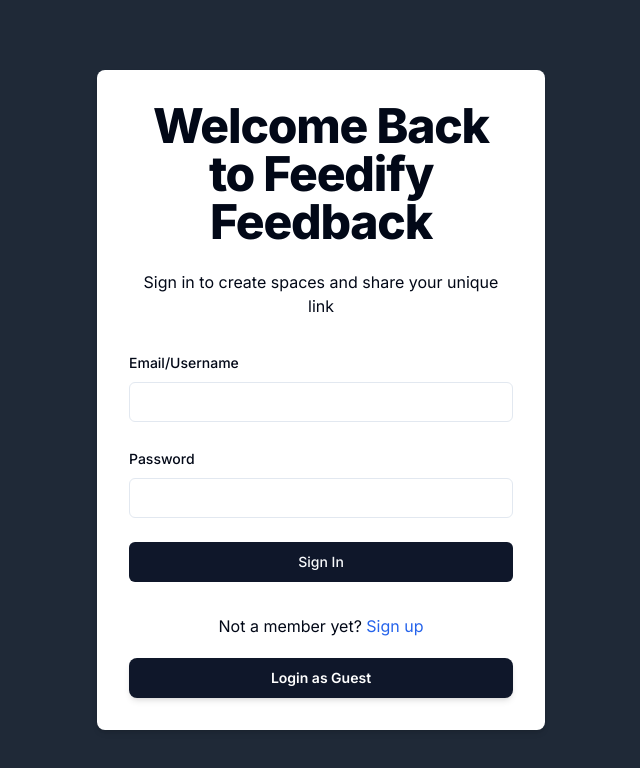
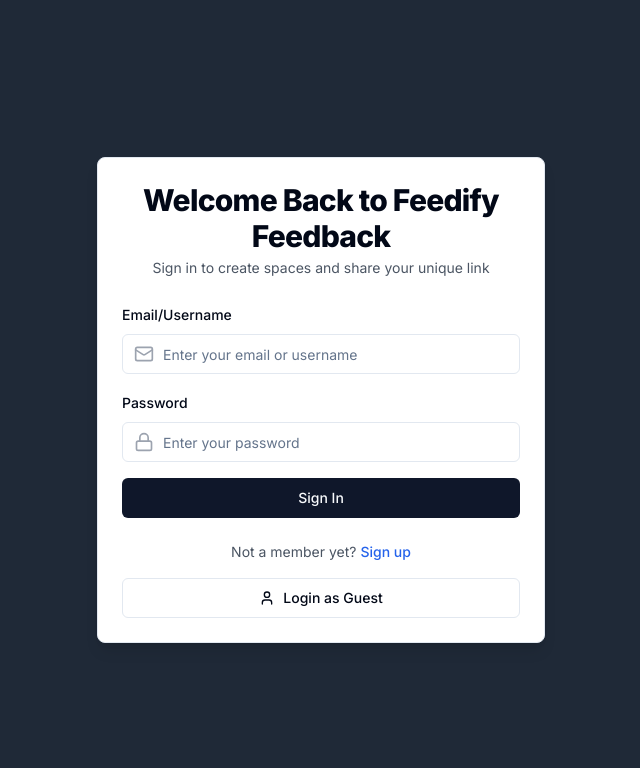
Before and after one commit to imdinnesh/Feedify, a Next.js app: page /sign-in in a window 1280 px wide. Shown: the top 768 px of the page, without its empty margins (319-959 px from the left). Built offline with nearby package versions, Linux system fonts and the light colour scheme.

Commit message:
sign in updated

```diff
--- a/src/app/(auth)/sign-in/page.jsx
+++ b/src/app/(auth)/sign-in/page.jsx
@@ -1,120 +1,125 @@
-'use client';
+"use client"
 
-import { zodResolver } from '@hookform/resolvers/zod';
-import { useForm } from 'react-hook-form';
-import { signIn } from 'next-auth/react';
-import {
-    Form,
-    FormField,
-    FormItem,
-    FormLabel,
-    FormMessage,
-} from '@/components/ui/form';
-import { Button } from '@/components/ui/button';
-import { Input } from '@/components/ui/input';
-import Link from 'next/link';
-import { useRouter } from 'next/navigation';
-import { useToast } from '@/components/ui/use-toast';
-import { signInSchema } from '@/schemes/signInSchema';
-import { Loader2 } from 'lucide-react';
-import { useState } from 'react';
+import { useState } from "react"
+import { useForm } from "react-hook-form"
+import { zodResolver } from "@hookform/resolvers/zod"
+import { signIn } from "next-auth/react"
+import { useRouter } from "next/navigation"
+import Link from "next/link"
+import { Loader2, Mail, Lock, User } from "lucide-react"
+import { motion } from "framer-motion"
+
+import { Button } from "@/components/ui/button"
+import { Form, FormControl, FormField, FormItem, FormLabel, FormMessage } from "@/components/ui/form"
+import { Input } from "@/components/ui/input"
+import { useToast } from "@/components/ui/use-toast"
+import { Card, CardContent, CardFooter, CardHeader, CardTitle } from "@/components/ui/card"
+import { signInSchema } from "@/schemes/signInSchema"
 
 export default function SignInForm() {
-
-    const [isLoading, setIsLoading] = useState(false);
-
-
-    const router = useRouter();
+    const [isLoading, setIsLoading] = useState(false)
+    const router = useRouter()
+    const { toast } = useToast()
 
     const form = useForm({
         resolver: zodResolver(signInSchema),
         defaultValues: {
-            identifier: '',
-            password: '',
+            identifier: "",
+            password: "",
         },
-    });
+    })
 
-    const { toast } = useToast();
     const onSubmit = async (data) => {
         setIsLoading(true)
-        const result = await signIn('credentials', {
+        const result = await signIn("credentials", {
             redirect: false,
             identifier: data.identifier,
             password: data.password,
-        });
+        })
 
         if (result?.error) {
             setIsLoading(false)
-            if (result.error === 'CredentialsSignin') {
+            if (result.error === "CredentialsSignin") {
                 toast({
-                    title: 'Login Failed',
-                    description: 'Incorrect username or password',
-                    variant: 'destructive',
-                });
+                    title: "Login Failed",
+                    description: "Incorrect username or password",
+                    variant: "destructive",
+                })
             } else {
                 toast({
-                    title: 'Error',
+                    title: "Error",
                     description: result.error,
-                    variant: 'destructive',
-                });
+                    variant: "destructive",
+                })
             }
         }
 
         if (result?.url) {
-            setIsLoading(true);
-            router.replace('/dashboard');
+            setIsLoading(true)
+            router.replace("/dashboard")
         }
-    };
+    }
 
     const handleGuest = async () => {
-        setIsLoading(true);
-        const result = await signIn('credentials', {
+        setIsLoading(true)
+        const result = await signIn("credentials", {
             redirect: false,
-            identifier: 'guest',
-            password: '123456',
-        });
+            identifier: "guest",
+            password: "123456",
+        })
 
         if (result?.error) {
-            setIsLoading(false);
-            if (result.error === 'CredentialsSignin') {
+            setIsLoading(false)
+            if (result.error === "CredentialsSignin") {
                 toast({
-                    title: 'Login Failed',
-                    description: 'Incorrect username or password',
-                    variant: 'destructive',
-                });
+                    title: "Login Failed",
+                    description: "Incorrect username or password",
+                    variant: "destructive",
+                })
             } else {
                 toast({
-                    title: 'Error',
+                    title: "Error",
                     description: result.error,
-                    variant: 'destructive',
-                });
+                    variant: "destructive",
+                })
             }
         }
         if (result?.url) {
-            setIsLoading(true);
-            router.replace('/dashboard');
+            setIsLoading(true)
+            router.replace("/dashboard")
+        }
     }
 
-    };
-
     return (
-        <div className="flex justify-center items-center min-h-screen bg-gray-800">
-            <div className="w-full max-w-md p-8 space-y-8 bg-white rounded-lg shadow-md">
-                <div className="text-center">
-                    <h1 className="text-4xl font-extrabold tracking-tight lg:text-5xl mb-6">
+        <div className="flex justify-center items-center min-h-screen bg-gray-800 p-4">
+            <motion.div
+                initial={{ opacity: 0, y: -20 }}
+                animate={{ opacity: 1, y: 0 }}
+                transition={{ duration: 0.5 }}
+                className="w-full max-w-md"
+            >
+                <Card className="shadow-lg">
+                    <CardHeader className="space-y-1">
+                        <CardTitle className="text-3xl font-extrabold tracking-tight text-center">
                             Welcome Back to Feedify Feedback
-                    </h1>
-                    <p className="mb-4">Sign in to create spaces and share your unique link</p>
-                </div>
+                        </CardTitle>
+                        <p className="text-center text-gray-600 text-sm">Sign in to create spaces and share your unique link</p>
+                    </CardHeader>
+                    <CardContent className="space-y-4">
                         <Form {...form}>
-                    <form onSubmit={form.handleSubmit(onSubmit)} className="space-y-6">
+                            <form onSubmit={form.handleSubmit(onSubmit)} className="space-y-4">
                                 <FormField
                                     name="identifier"
                                     control={form.control}
                                     render={({ field }) => (
                                         <FormItem>
                                             <FormLabel>Email/Username</FormLabel>
-                                    <Input {...field} />
+                                            <FormControl>
+                                                <div className="relative">
+                                                    <Input {...field} className="pl-10" placeholder="Enter your email or username" />
+                                                    <Mail className="absolute left-3 top-1/2 transform -translate-y-1/2 text-gray-400 h-5 w-5" />
+                                                </div>
+                                            </FormControl>
                                             <FormMessage />
                                         </FormItem>
                                     )}
@@ -125,33 +130,52 @@
                                     render={({ field }) => (
                                         <FormItem>
                                             <FormLabel>Password</FormLabel>
-                                    <Input type="password" {...field} />
+                                            <FormControl>
+                                                <div className="relative">
+                                                    <Input type="password" {...field} className="pl-10" placeholder="Enter your password" />
+                                                    <Lock className="absolute left-3 top-1/2 transform -translate-y-1/2 text-gray-400 h-5 w-5" />
+                                                </div>
+                                            </FormControl>
                                             <FormMessage />
                                         </FormItem>
                                     )}
                                 />
-                        <Button className='w-full' type="submit">Sign In
+                                <Button className="w-full" type="submit" disabled={isLoading}>
                                     {isLoading ? (
-                                <Loader2 className="h-4 w-4 animate-spin ml-2" />
-                            ) : (<></>)}
+                                        <>
+                                            <Loader2 className="mr-2 h-4 w-4 animate-spin" />
+                                            Signing In...
+                                        </>
+                                    ) : (
+                                        "Sign In"
+                                    )}
                                 </Button>
                             </form>
                         </Form>
-                <div className="text-center mt-4">
-                    <p>
-                        Not a member yet?{' '}
-                        <Link href="/sign-up" className="text-blue-600 hover:text-blue-800">
+                    </CardContent>
+                    <CardFooter className="flex flex-col space-y-4">
+                        <p className="text-center text-sm text-gray-600">
+                            Not a member yet?{" "}
+                            <Link href="/sign-up" className="text-blue-600 hover:text-blue-800 font-medium">
                                 Sign up
                             </Link>
                         </p>
-                    <Button
-                        className="mt-5 w-full py-2 px-4 text-white font-semibold rounded-lg shadow-md hover:from-blue-600 hover:to-purple-700 focus:outline-none focus:ring-2 focus:ring-blue-400 focus:ring-opacity-75 transition duration-300"
-                        onClick={handleGuest}
-                    >
+                        <Button variant="outline" className="w-full" onClick={handleGuest} disabled={isLoading}>
+                            {isLoading ? (
+                                <>
+                                    <Loader2 className="mr-2 h-4 w-4 animate-spin" />
+                                    Logging in...
+                                </>
+                            ) : (
+                                <>
+                                    <User className="mr-2 h-4 w-4" />
                                     Login as Guest
+                                </>
+                            )}
                         </Button>
+                    </CardFooter>
+                </Card>
+            </motion.div>
         </div>
-            </div>
-        </div>
-    );
+    )
 }
```
Lines whose indentation alone changed are shown as unchanged.
